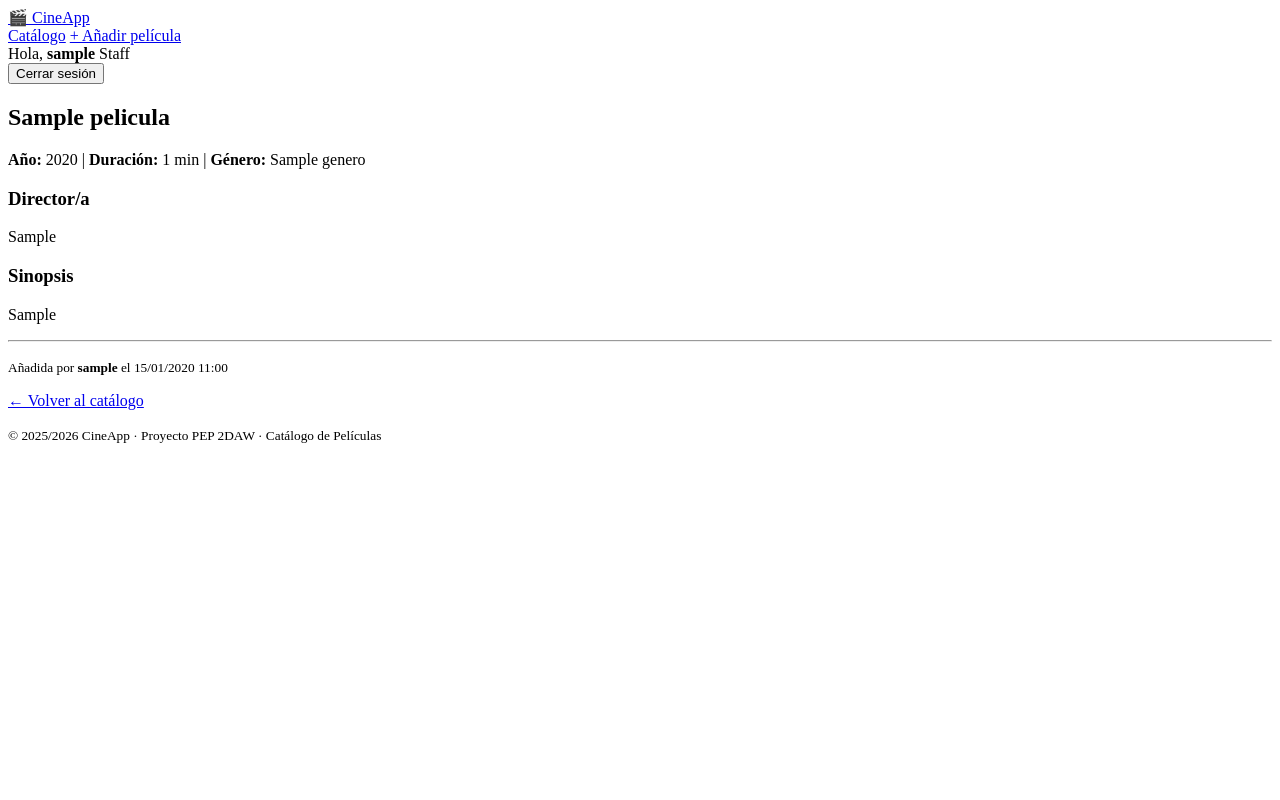
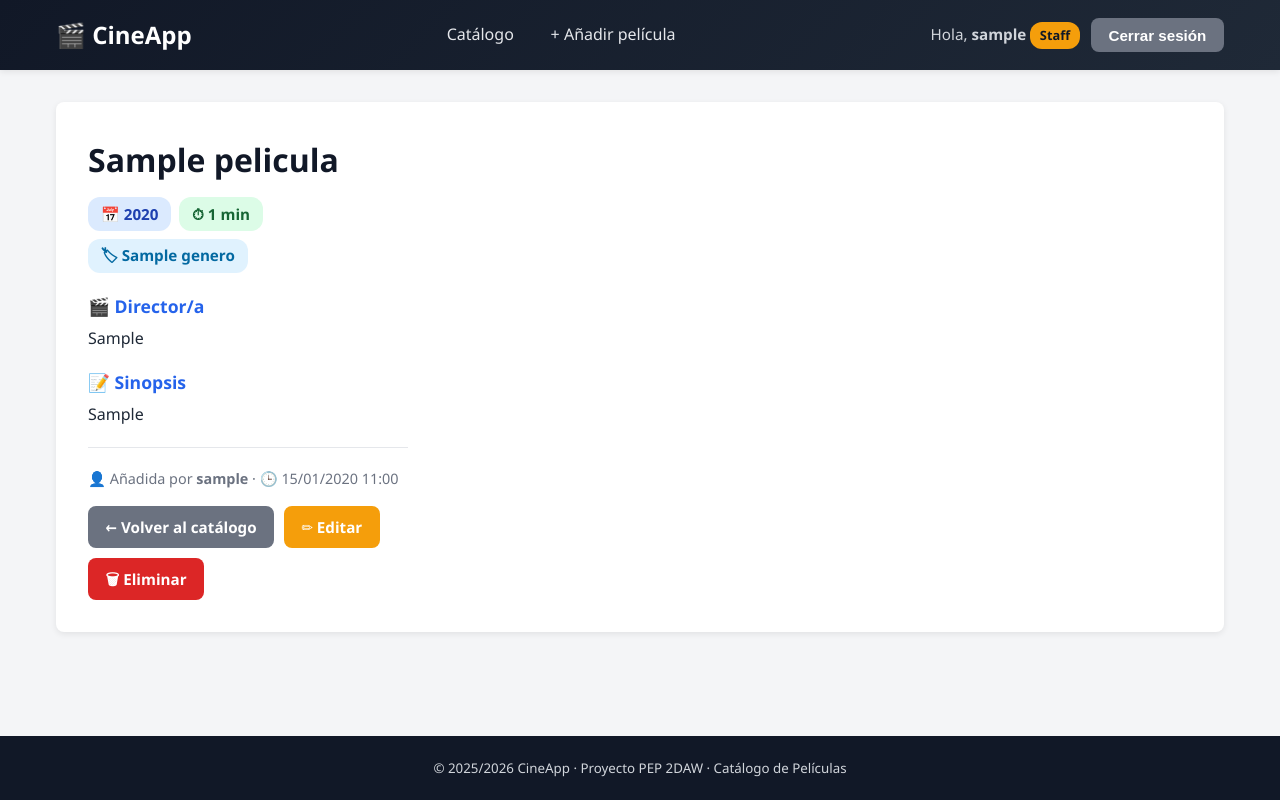
Before and after one commit to HughPF/cineapp, a Django app: page /pelicula/1/ in a window 1280 px wide. Run offline with Django 5.2, Linux system fonts and the light colour scheme; a user stored in the database is signed in; tables that the repository leaves empty hold one stand-in row (values such as "Sample post").

Commit message:
Add custom CSS stylesheet

```diff
--- a/cineapp/settings.py
+++ b/cineapp/settings.py
@@ -76,6 +76,8 @@ USE_TZ = True
 
 
 STATIC_URL = 'static/'
+STATICFILES_DIRS = [BASE_DIR / 'static']
+STATIC_ROOT = BASE_DIR / 'staticfiles'
 
 DEFAULT_AUTO_FIELD = 'django.db.models.BigAutoField'
 
--- /dev/null
+++ b/static/css/estilos.css
@@ -0,0 +1,492 @@
+/* ===================================================================
+   CineApp - Hoja de estilos personalizada
+   Proyecto PEP 2DAW - Curso 2025/2026
+   =================================================================== */
+
+* {
+    margin: 0;
+    padding: 0;
+    box-sizing: border-box;
+}
+
+:root {
+    --color-fondo: #f4f5f7;
+    --color-texto: #1f2937;
+    --color-primario: #2563eb;
+    --color-primario-oscuro: #1d4ed8;
+    --color-acento: #f59e0b;
+    --color-acento-oscuro: #d97706;
+    --color-exito: #16a34a;
+    --color-exito-oscuro: #15803d;
+    --color-aviso: #f59e0b;
+    --color-peligro: #dc2626;
+    --color-peligro-oscuro: #b91c1c;
+    --color-secundario: #6b7280;
+    --color-cabecera: #111827;
+    --color-tarjeta: #ffffff;
+    --color-borde: #e5e7eb;
+    --sombra: 0 2px 6px rgba(0, 0, 0, 0.08);
+    --sombra-fuerte: 0 6px 16px rgba(0, 0, 0, 0.12);
+    --radio: 8px;
+    --transicion: 0.2s ease;
+}
+
+body {
+    font-family: 'Segoe UI', Tahoma, Geneva, Verdana, sans-serif;
+    color: var(--color-texto);
+    background: var(--color-fondo);
+    line-height: 1.6;
+    min-height: 100vh;
+    display: flex;
+    flex-direction: column;
+}
+
+a {
+    color: var(--color-primario);
+    text-decoration: none;
+    transition: color var(--transicion);
+}
+
+a:hover {
+    color: var(--color-primario-oscuro);
+    text-decoration: underline;
+}
+
+img {
+    max-width: 100%;
+    display: block;
+}
+
+hr.separador {
+    border: 0;
+    border-top: 1px solid var(--color-borde);
+    margin: 1.2rem 0;
+}
+
+/* --- Layout general --- */
+.contenedor {
+    width: 100%;
+    max-width: 1200px;
+    margin: 0 auto;
+    padding: 0 1rem;
+}
+
+.contenido-principal {
+    flex: 1;
+    padding: 2rem 1rem;
+}
+
+/* --- Cabecera / navegación --- */
+.cabecera {
+    background: linear-gradient(135deg, #111827 0%, #1f2937 100%);
+    color: white;
+    padding: 0.9rem 0;
+    box-shadow: var(--sombra);
+    position: sticky;
+    top: 0;
+    z-index: 100;
+}
+
+.cabecera-contenido {
+    display: flex;
+    justify-content: space-between;
+    align-items: center;
+    flex-wrap: wrap;
+    gap: 1rem;
+}
+
+.logo {
+    font-size: 1.5rem;
+    font-weight: 700;
+    color: white;
+    text-decoration: none;
+}
+
+.logo:hover {
+    color: var(--color-acento);
+    text-decoration: none;
+}
+
+.nav-principal {
+    display: flex;
+    gap: 0.5rem;
+    flex-wrap: wrap;
+}
+
+.nav-enlace {
+    color: #e5e7eb;
+    padding: 0.5rem 0.9rem;
+    border-radius: var(--radio);
+    text-decoration: none;
+    transition: background var(--transicion);
+}
+
+.nav-enlace:hover {
+    background: rgba(255, 255, 255, 0.1);
+    color: white;
+    text-decoration: none;
+}
+
+.nav-usuario {
+    display: flex;
+    align-items: center;
+    gap: 0.7rem;
+    flex-wrap: wrap;
+}
+
+.saludo {
+    color: #d1d5db;
+    font-size: 0.95rem;
+}
+
+.form-inline {
+    display: inline;
+}
+
+/* --- Botones --- */
+.boton {
+    display: inline-block;
+    padding: 0.55rem 1.1rem;
+    border: none;
+    border-radius: var(--radio);
+    cursor: pointer;
+    font-weight: 600;
+    text-decoration: none;
+    transition: all var(--transicion);
+    font-size: 0.95rem;
+    text-align: center;
+}
+
+.boton:hover {
+    transform: translateY(-1px);
+    box-shadow: var(--sombra);
+    text-decoration: none;
+}
+
+.boton-primario { background: var(--color-primario); color: white; }
+.boton-primario:hover { background: var(--color-primario-oscuro); color: white; }
+
+.boton-secundario { background: var(--color-secundario); color: white; }
+.boton-secundario:hover { background: #4b5563; color: white; }
+
+.boton-acento { background: var(--color-acento); color: var(--color-cabecera); }
+.boton-acento:hover { background: var(--color-acento-oscuro); color: white; }
+
+.boton-exito { background: var(--color-exito); color: white; }
+.boton-exito:hover { background: var(--color-exito-oscuro); color: white; }
+
+.boton-aviso { background: var(--color-aviso); color: white; }
+.boton-aviso:hover { background: var(--color-acento-oscuro); color: white; }
+
+.boton-peligro { background: var(--color-peligro); color: white; }
+.boton-peligro:hover { background: var(--color-peligro-oscuro); color: white; }
+
+.boton-pequeno { padding: 0.35rem 0.8rem; font-size: 0.85rem; }
+.boton-ancho { display: block; width: 100%; }
+
+/* --- Etiquetas / badges --- */
+.etiqueta {
+    display: inline-block;
+    padding: 0.2rem 0.6rem;
+    border-radius: 12px;
+    font-size: 0.8rem;
+    font-weight: 600;
+    background: var(--color-borde);
+    color: var(--color-texto);
+}
+
+.etiqueta-genero { background: #e0f2fe; color: #0369a1; }
+.etiqueta-anio { background: #dbeafe; color: #1e40af; }
+.etiqueta-duracion { background: #dcfce7; color: #166534; }
+.etiqueta-staff { background: var(--color-acento); color: var(--color-cabecera); }
+
+/* --- Cabecera de página (hero) --- */
+.cabecera-pagina {
+    text-align: center;
+    background: linear-gradient(135deg, #2563eb 0%, #7c3aed 100%);
+    color: white;
+    padding: 2.5rem 1rem;
+    border-radius: var(--radio);
+    margin-bottom: 2rem;
+    box-shadow: var(--sombra);
+}
+
+.titulo-pagina { font-size: 2.3rem; margin-bottom: 0.5rem; }
+.subtitulo-pagina { font-size: 1.1rem; opacity: 0.95; }
+
+/* --- Mensajes --- */
+.zona-mensajes { margin-top: 1rem; }
+
+.mensaje {
+    padding: 0.9rem 1rem;
+    border-radius: var(--radio);
+    margin-bottom: 0.8rem;
+    border-left: 4px solid;
+    background: var(--color-tarjeta);
+    box-shadow: var(--sombra);
+}
+
+.mensaje-success { border-left-color: var(--color-exito); background: #f0fdf4; color: #14532d; }
+.mensaje-error, .mensaje-danger { border-left-color: var(--color-peligro); background: #fef2f2; color: #7f1d1d; }
+.mensaje-warning { border-left-color: var(--color-aviso); background: #fffbeb; color: #78350f; }
+.mensaje-info { border-left-color: var(--color-primario); background: #eff6ff; color: #1e3a8a; }
+
+/* --- Formularios --- */
+.formulario-busqueda {
+    background: var(--color-tarjeta);
+    padding: 1.2rem;
+    border-radius: var(--radio);
+    box-shadow: var(--sombra);
+    margin-bottom: 2rem;
+    display: grid;
+    grid-template-columns: 2fr 1fr auto;
+    gap: 1rem;
+    align-items: end;
+}
+
+.campo-grupo {
+    display: flex;
+    flex-direction: column;
+    gap: 0.3rem;
+    margin-bottom: 1rem;
+}
+
+.campo-grupo-botones {
+    display: flex;
+    gap: 0.5rem;
+    align-items: center;
+    margin-bottom: 0;
+}
+
+.etiqueta-campo {
+    font-weight: 600;
+    color: var(--color-texto);
+    font-size: 0.95rem;
+}
+
+.obligatorio { color: var(--color-peligro); margin-left: 2px; }
+
+.campo {
+    width: 100%;
+    padding: 0.55rem 0.8rem;
+    border: 1px solid var(--color-borde);
+    border-radius: var(--radio);
+    font-size: 1rem;
+    font-family: inherit;
+    background: white;
+    transition: border-color var(--transicion), box-shadow var(--transicion);
+}
+
+.campo:focus {
+    outline: none;
+    border-color: var(--color-primario);
+    box-shadow: 0 0 0 3px rgba(37, 99, 235, 0.15);
+}
+
+textarea.campo { resize: vertical; min-height: 80px; }
+
+.ayuda { color: var(--color-secundario); font-size: 0.85rem; margin-top: 0.2rem; }
+.error { color: var(--color-peligro); font-size: 0.85rem; margin-top: 0.2rem; }
+.enlace-limpiar { color: var(--color-secundario); font-size: 0.9rem; }
+
+/* --- Tarjetas formulario --- */
+.tarjeta-formulario {
+    background: var(--color-tarjeta);
+    border-radius: var(--radio);
+    box-shadow: var(--sombra-fuerte);
+    overflow: hidden;
+    max-width: 700px;
+    margin: 0 auto;
+}
+
+.tarjeta-estrecha { max-width: 480px; }
+.tarjeta-peligro { border: 1px solid var(--color-peligro); }
+
+.tarjeta-cabecera {
+    background: var(--color-primario);
+    color: white;
+    padding: 1.1rem 1.3rem;
+}
+
+.tarjeta-cabecera-exito { background: var(--color-exito); }
+.tarjeta-cabecera-peligro { background: var(--color-peligro); }
+
+.tarjeta-cuerpo { padding: 1.5rem; }
+
+.acciones {
+    display: flex;
+    gap: 0.6rem;
+    flex-wrap: wrap;
+    margin-top: 1rem;
+}
+
+.acciones-formulario {
+    justify-content: space-between;
+    margin-top: 1.5rem;
+}
+
+/* --- Parrilla de películas --- */
+.parrilla-peliculas {
+    display: grid;
+    grid-template-columns: repeat(auto-fill, minmax(240px, 1fr));
+    gap: 1.5rem;
+}
+
+.tarjeta-pelicula {
+    background: var(--color-tarjeta);
+    border-radius: var(--radio);
+    overflow: hidden;
+    box-shadow: var(--sombra);
+    transition: transform var(--transicion), box-shadow var(--transicion);
+    display: flex;
+    flex-direction: column;
+}
+
+.tarjeta-pelicula:hover {
+    transform: translateY(-4px);
+    box-shadow: var(--sombra-fuerte);
+}
+
+.cartel {
+    width: 100%;
+    height: 320px;
+    object-fit: cover;
+    background: #d1d5db;
+}
+
+.cartel-vacio {
+    display: flex;
+    align-items: center;
+    justify-content: center;
+    background: linear-gradient(135deg, #6b7280 0%, #374151 100%);
+    color: white;
+    font-size: 4rem;
+}
+
+.tarjeta-pelicula .tarjeta-cuerpo {
+    padding: 1rem;
+    flex: 1;
+    display: flex;
+    flex-direction: column;
+}
+
+.tarjeta-titulo {
+    font-size: 1.15rem;
+    margin-bottom: 0.4rem;
+    color: var(--color-texto);
+}
+
+.tarjeta-meta { color: var(--color-secundario); font-size: 0.88rem; margin-bottom: 0.5rem; }
+.tarjeta-director { font-size: 0.92rem; margin-bottom: 0.5rem; }
+.tarjeta-sinopsis { font-size: 0.9rem; color: #4b5563; flex: 1; margin-bottom: 0.8rem; }
+
+.tarjeta-pie {
+    display: flex;
+    justify-content: space-between;
+    align-items: center;
+    padding-top: 0.6rem;
+    border-top: 1px solid var(--color-borde);
+    margin-top: auto;
+}
+
+.autor { color: var(--color-secundario); font-size: 0.85rem; }
+
+/* --- Detalle de película --- */
+.detalle-pelicula {
+    display: grid;
+    grid-template-columns: 320px 1fr;
+    gap: 2rem;
+    background: var(--color-tarjeta);
+    padding: 2rem;
+    border-radius: var(--radio);
+    box-shadow: var(--sombra);
+}
+
+.cartel-grande {
+    width: 100%;
+    border-radius: var(--radio);
+    box-shadow: var(--sombra);
+    aspect-ratio: 2 / 3;
+    object-fit: cover;
+}
+
+.detalle-titulo {
+    font-size: 2rem;
+    margin-bottom: 0.7rem;
+    color: var(--color-cabecera);
+}
+
+.detalle-etiquetas {
+    display: flex;
+    gap: 0.5rem;
+    margin-bottom: 1.2rem;
+    flex-wrap: wrap;
+}
+
+.detalle-etiquetas .etiqueta { font-size: 0.95rem; padding: 0.3rem 0.8rem; }
+
+.detalle-seccion {
+    margin-top: 1rem;
+    margin-bottom: 0.4rem;
+    color: var(--color-primario);
+    font-size: 1.1rem;
+}
+
+.detalle-sinopsis { text-align: justify; }
+
+.metadatos {
+    color: var(--color-secundario);
+    font-size: 0.9rem;
+    margin: 0.5rem 0 1rem;
+}
+
+/* --- Paginación --- */
+.paginacion {
+    display: flex;
+    justify-content: center;
+    align-items: center;
+    gap: 1rem;
+    margin-top: 2.5rem;
+    flex-wrap: wrap;
+}
+
+.paginacion-info { font-weight: 600; color: var(--color-secundario); }
+
+/* --- Avisos --- */
+.aviso {
+    padding: 1rem 1.2rem;
+    border-radius: var(--radio);
+    margin-bottom: 1rem;
+    border-left: 4px solid;
+}
+
+.aviso-info { background: #eff6ff; border-left-color: var(--color-primario); color: #1e3a8a; text-align: center; }
+.aviso-error { background: #fef2f2; border-left-color: var(--color-peligro); color: #7f1d1d; }
+.aviso-aviso { background: #fffbeb; border-left-color: var(--color-aviso); color: #78350f; }
+
+.texto-centrado { text-align: center; }
+.texto-grande { font-size: 1.1rem; }
+
+/* --- Pie de página --- */
+.pie-pagina {
+    background: var(--color-cabecera);
+    color: #d1d5db;
+    text-align: center;
+    padding: 1.2rem 0;
+    margin-top: 3rem;
+}
+
+/* --- Responsive --- */
+@media (max-width: 900px) {
+    .detalle-pelicula { grid-template-columns: 1fr; }
+    .detalle-cartel { max-width: 280px; margin: 0 auto; }
+    .formulario-busqueda { grid-template-columns: 1fr; }
+}
+
+@media (max-width: 600px) {
+    .titulo-pagina { font-size: 1.6rem; }
+    .cabecera-contenido { flex-direction: column; align-items: stretch; }
+    .nav-principal, .nav-usuario { justify-content: center; }
+    .parrilla-peliculas { grid-template-columns: 1fr; }
+    .cartel { height: 280px; }
+}
--- a/templates/base.html
+++ b/templates/base.html
@@ -1,9 +1,12 @@
+{% load static %}
 <!DOCTYPE html>
 <html lang="es">
 <head>
     <meta charset="UTF-8">
     <meta name="viewport" content="width=device-width, initial-scale=1.0">
     <title>{% block title %}CineApp - Catálogo de Películas{% endblock %}</title>
+    <link rel="stylesheet" href="{% static 'css/estilos.css' %}">
+    {% block extra_head %}{% endblock %}
 </head>
 <body>
 
--- a/templates/peliculas/pelicula_detail.html
+++ b/templates/peliculas/pelicula_detail.html
@@ -3,31 +3,37 @@
 {% block title %}{{ pelicula.titulo }} - CineApp{% endblock %}
 
 {% block content %}
-<article>
-    <h1>{{ pelicula.titulo }}</h1>
-    <p>
-        <strong>Año:</strong> {{ pelicula.anio }}
-        | <strong>Duración:</strong> {{ pelicula.duracion }} min
-        {% if pelicula.genero %}
-            | <strong>Género:</strong> {{ pelicula.genero.nombre }}
-        {% endif %}
-    </p>
-    <h3>Director/a</h3>
-    <p>{{ pelicula.director }}</p>
+<article class="detalle-pelicula">
+    <div class="detalle-info">
+        <h1 class="detalle-titulo">{{ pelicula.titulo }}</h1>
 
-    <h3>Sinopsis</h3>
-    <p>{{ pelicula.sinopsis|linebreaks }}</p>
+        <div class="detalle-etiquetas">
+            <span class="etiqueta etiqueta-anio">📅 {{ pelicula.anio }}</span>
+            <span class="etiqueta etiqueta-duracion">⏱ {{ pelicula.duracion }} min</span>
+            {% if pelicula.genero %}
+                <span class="etiqueta etiqueta-genero">🏷 {{ pelicula.genero.nombre }}</span>
+            {% endif %}
+        </div>
 
-    <hr>
-    <p>
-        <small>
-            Añadida por <strong>{{ pelicula.autor.username }}</strong>
-            el {{ pelicula.fecha_creacion|date:"d/m/Y H:i" }}
-        </small>
-    </p>
+        <h3 class="detalle-seccion">🎬 Director/a</h3>
+        <p>{{ pelicula.director }}</p>
 
-    <p>
-        <a href="{% url 'pelicula_list' %}">← Volver al catálogo</a>
-    </p>
+        <h3 class="detalle-seccion">📝 Sinopsis</h3>
+        <p class="detalle-sinopsis">{{ pelicula.sinopsis|linebreaks }}</p>
+
+        <hr class="separador">
+        <p class="metadatos">
+            👤 Añadida por <strong>{{ pelicula.autor.username }}</strong>
+            · 🕒 {{ pelicula.fecha_creacion|date:"d/m/Y H:i" }}
+        </p>
+
+        <div class="acciones">
+            <a href="{% url 'pelicula_list' %}" class="boton boton-secundario">← Volver al catálogo</a>
+            {% if user.is_authenticated and user == pelicula.autor or user.is_staff %}
+                <a href="{% url 'pelicula_update' pelicula.pk %}" class="boton boton-aviso">✏ Editar</a>
+                <a href="{% url 'pelicula_delete' pelicula.pk %}" class="boton boton-peligro">🗑 Eliminar</a>
+            {% endif %}
+        </div>
+    </div>
 </article>
 {% endblock %}
```
Also changed, not shown: templates/peliculas/pelicula_form.html (+33 -7 lines).
